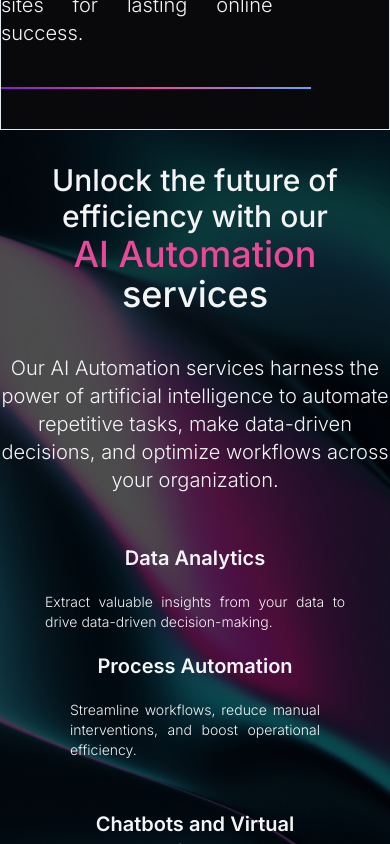
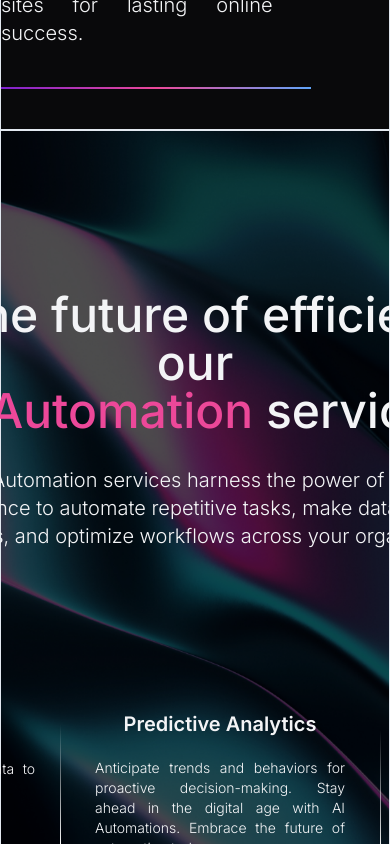
Before and after one commit to rishi23root/astrix, a Next.js app: page / in a window 390 px wide. Shown: the part 5640-6484 px from the top of the page. Built offline with nearby package versions, Linux system fonts and the light colour scheme.

Commit message:
updated hero

```diff
--- a/src/components/sections/hero.tsx
+++ b/src/components/sections/hero.tsx
@@ -27,7 +27,7 @@ function HeroSection() {
   }, []);
 
   return (
-    <section className="items-center justify-between w-[100%] mt-10 border ">
+    <section className="items-center justify-between w-full mt-10 border ">
       <div className="justify-start items-end gap-[80px] flex flex-col md:flex-row">
         <div className="flex-col justify-start items-start gap-14 inline-flex ">
           <div className="flex-col justify-start items-start gap-8 flex">
@@ -108,90 +108,3 @@ function HeroSection() {
 }
 
 export default HeroSection;
-
-{
-  /* <div className="w-[1191px] h-[793px] left-[-440px] top-[-21px] absolute" />
-          <div className="w-[946px] left-[1030px] top-[772px] absolute text-center">
-            <span className="text-pink-500 text-[47px] font-medium font-Roboto leading-[74.67px]">
-              Trusted
-            </span>
-            <span className="text-gray-100 text-[47px] font-medium font-Roboto leading-[74.67px]">
-              {" "}
-              by Top Brands: Astrix - Your Trusted Partner for Innovation and
-              Excellence
-            </span>
-          </div> */
-}
-{
-  /* </div> */
-}
-{
-  /* <div className="justify-start items-center gap-[19px] flex">
-          <div className="w-[203.56px] h-[84px] relative">
-            <div className="w-[69.56px] h-20 left-[134px] top-0 absolute">
-              <img
-                className="w-[69.56px] h-20 left-0 top-0 absolute"
-                src="https://via.placeholder.com/70x80"
-              />
-              <img
-                className="w-[86px] h-[82px] left-[-16px] top-0 absolute"
-                src="https://via.placeholder.com/86x82"
-              />
-            </div>
-            <div className="w-[69.56px] h-20 left-[72.44px] top-[2px] absolute">
-              <img
-                className="w-[69.56px] h-20 left-0 top-0 absolute"
-                src="https://via.placeholder.com/70x80"
-              />
-              <img
-                className="w-[102px] h-[153px] left-[-25.44px] top-[-10px] absolute"
-                src="https://via.placeholder.com/102x153"
-              />
-            </div>
-            <div className="w-20 h-20 left-0 top-[4px] absolute">
-              <div className="w-20 h-20 left-0 top-0 absolute bg-stone-500 rounded-full" />
-              <img
-                className="w-[84px] h-[126px] left-[-2px] top-[-7px] absolute"
-                src="https://via.placeholder.com/84x126"
-              />
-            </div>
-          </div>
-          <div className="relative">
-            <div className="left-0 top-0 absolute text-white text-xl font-bold font-['Plus Jakarta Sans'] leading-7">
-              49+ Businesses
-            </div>
-            <div className="left-[1px] top-[30px] absolute text-stone-300 text-base font-medium font-['Plus Jakarta Sans'] leading-snug">
-              Boosted their business with us
-            </div>
-          </div>
-        </div>
-        <div className="self-stretch flex-col justify-start items-start gap-[50px] inline-flex">
-          <div>
-            <span className="text-white text-[40px] font-semibold font-['Poppins'] leading-[88px]">
-              99+
-              <br />
-            </span>
-            <span className="text-white text-xs font-semibold font-['Plus Jakarta Sans'] leading-relaxed">
-              Project Complete
-            </span>
-          </div>
-          <div>
-            <span className="text-white text-[40px] font-semibold font-['Poppins'] leading-[88px]">
-              30+
-              <br />
-            </span>
-            <span className="text-white text-xs font-semibold font-['Plus Jakarta Sans'] leading-relaxed">
-              Happy Client
-            </span>
-          </div>
-          <div>
-            <span className="text-white text-[40px] font-semibold font-['Poppins'] leading-[88px]">
-              2+
-              <br />
-            </span>
-            <span className="text-white text-xs font-semibold font-['Plus Jakarta Sans'] leading-relaxed">
-              Years Experience
-            </span>
-          </div>
-        </div> */
-}
--- a/src/components/sections/unlock.tsx
+++ b/src/components/sections/unlock.tsx
@@ -7,7 +7,7 @@ export default function Unlock() {
     <>
 
     {/* hidden md:block Version */}
-    <div className="hidden md:block  w-[100%] border h-auto flex-col justify-start items-center gap-[236px] inline-flex bg-cover bg-no-repeat bg-center bg-unlock  bg-[url('../../public/unlock.png')]">
+    <div className="  lg:block  w-[100%] border h-auto flex-col justify-start items-center gap-[236px] inline-flex bg-cover bg-no-repeat bg-center bg-unlock  bg-[url('../../public/unlock.png')]">
         <div className="flex-col justify-start items-center gap-[31px] flex">
           <div className="w-[90%] text-center mt-40">
             <span className="text-gray-100 text-5xl font-medium font-Roboto">
@@ -97,7 +97,7 @@ export default function Unlock() {
       </div>
 
       {/* Mobile Version */}
-      <div className="lg:hidden w-full h-auto flex-col  justify-start items-center gap-[50px] inline-flex bg-cover bg-no-repeat bg-center bg-unlock  bg-[url('../../public/unlock.png')]">
+      <div className=" lg:hidden w-full h-auto flex-col  justify-start items-center gap-[50px] inline-flex bg-cover bg-no-repeat bg-center bg-unlock  bg-[url('../../public/unlock.png')]">
 
         <div className="flex-col justify-start items-center gap-[100px] text-center mt-8">
           <span className="text-gray-100 text-3xl font-medium font-Roboto">
```
